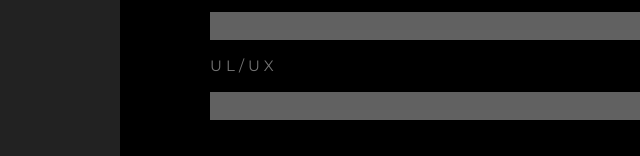
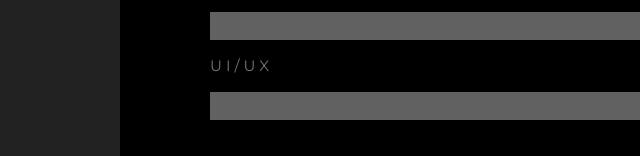
Before and after one commit to stg7x/stg7x.github.io, a plain HTML site: page index.html in a window 1280 px wide. Shown: the part 644-800 px from the top of the page, 0-640 px from the left. Drawn offline with nearby package versions, Linux system fonts and the light colour scheme.

Commit message:
Update index.html

```diff
--- a/index.html
+++ b/index.html
@@ -74,7 +74,7 @@ body, h1,h2,h3,h4,h5,h6 {font-family: "Montserrat", sans-serif}
     <div class="w3-white">
       <div class="w3-dark-grey" style="height:28px;width:85%"></div>
     </div>
-    <p class="w3-wide">UL/UX</p>
+    <p class="w3-wide">UI/UX</p>
     <div class="w3-white">
       <div class="w3-dark-grey" style="height:28px;width:80%"></div>
     </div><br>
```
